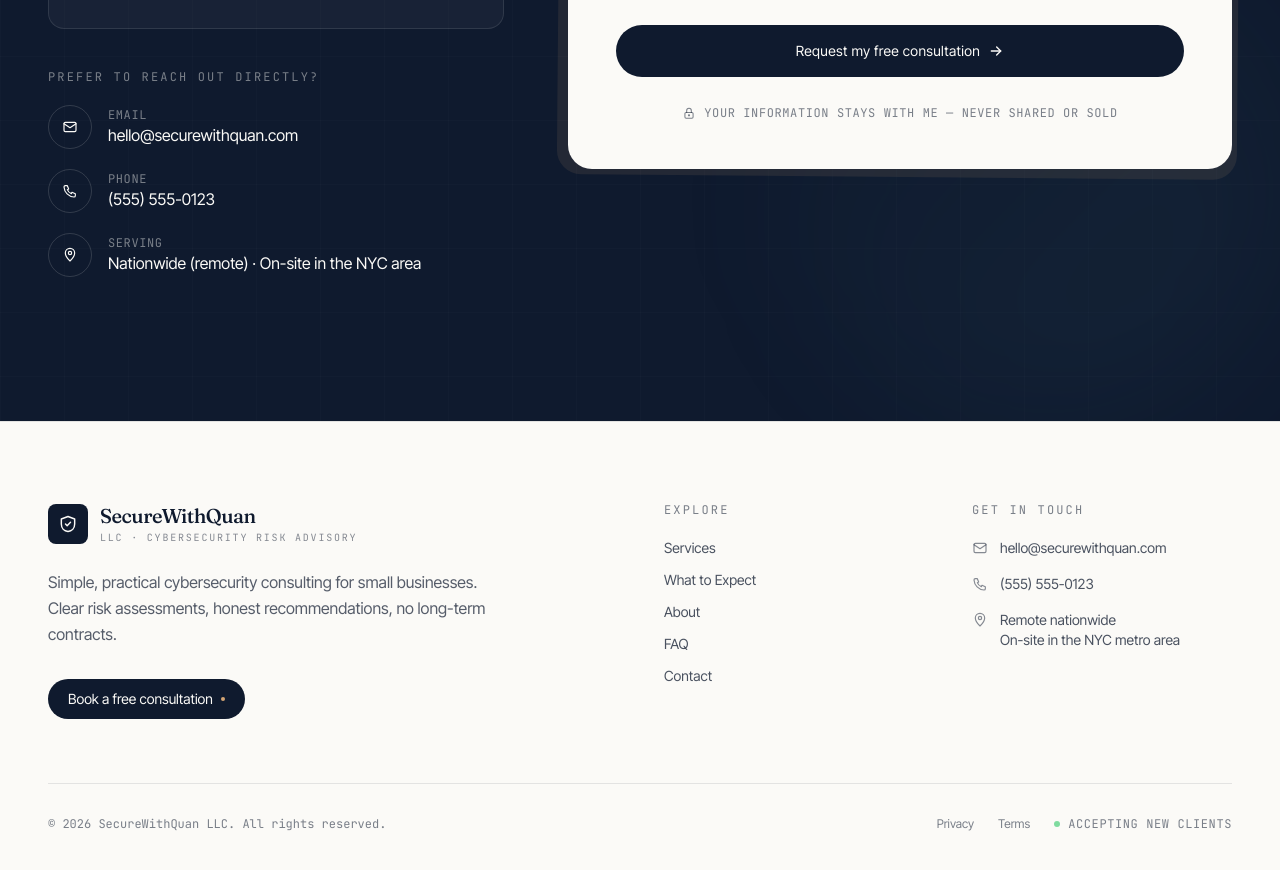
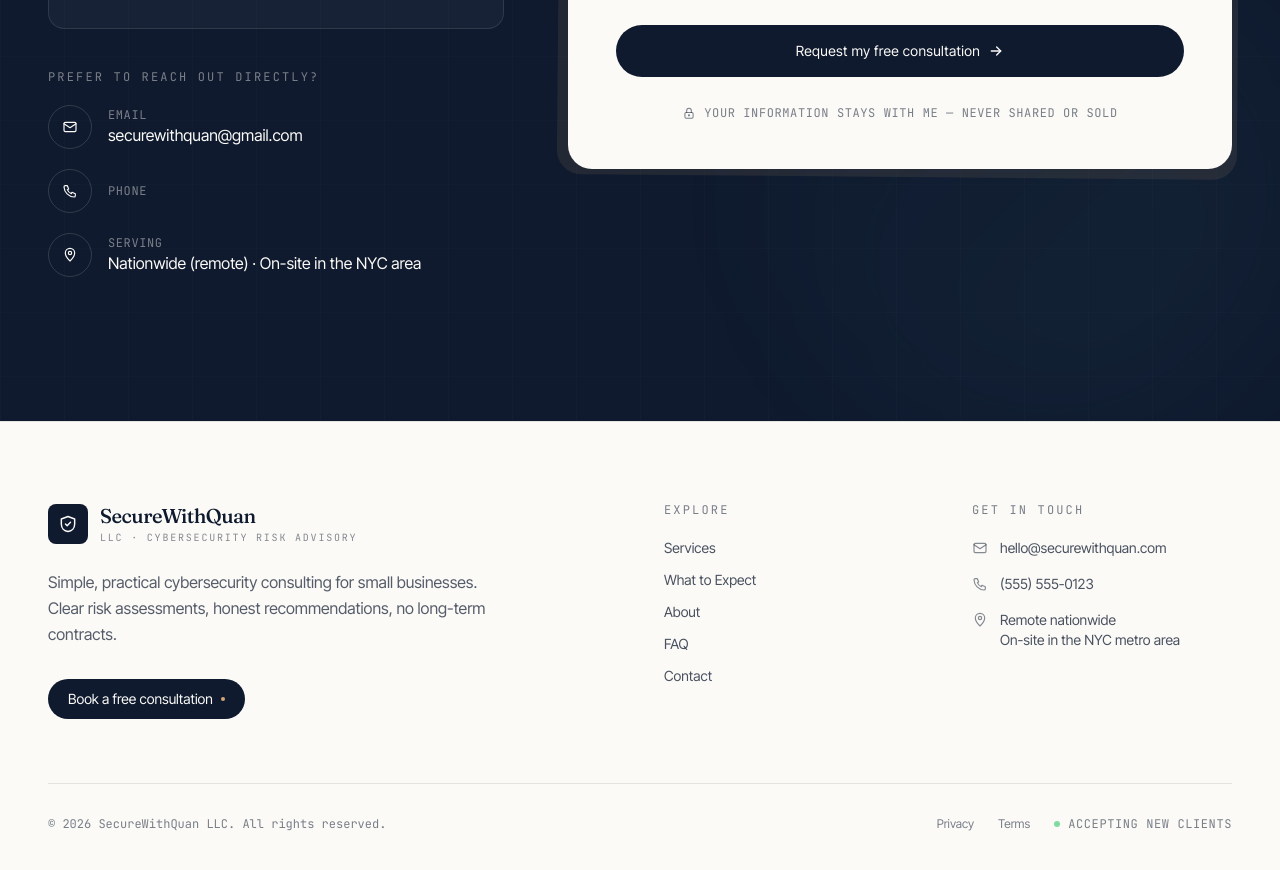
Before and after one commit to Slicer2598/SWQ-Site, a Next.js app: page / in a window 1280 px wide. Shown: the part 9260-10130 px from the top of the page. Built offline with nearby package versions, Linux system fonts and the light colour scheme.

Commit message:
Update contact email address to Gmail

```diff
--- a/components/Contact.tsx
+++ b/components/Contact.tsx
@@ -88,7 +88,7 @@ export default function Contact() {
                 Prefer to reach out directly?
               </div>
               <a
-                href="mailto:hello@securewithquan.com"
+                href="mailto:securewithquan@gmail.com"
                 className="flex items-center gap-4 group"
               >
                 <span className="w-11 h-11 rounded-full border border-paper-50/15 flex items-center justify-center group-hover:border-accent group-hover:text-accent transition-colors">
@@ -99,12 +99,11 @@ export default function Contact() {
                     Email
                   </div>
                   <div className="text-paper-50 link-underline">
-                    hello@securewithquan.com
+                    securewithquan@gmail.com
                   </div>
                 </div>
               </a>
               <a
-                href="tel:+15555550123"
                 className="flex items-center gap-4 group"
               >
                 <span className="w-11 h-11 rounded-full border border-paper-50/15 flex items-center justify-center group-hover:border-accent group-hover:text-accent transition-colors">
@@ -115,7 +114,6 @@ export default function Contact() {
                     Phone
                   </div>
                   <div className="text-paper-50 link-underline">
-                    (555) 555-0123
                   </div>
                 </div>
               </a>
```
